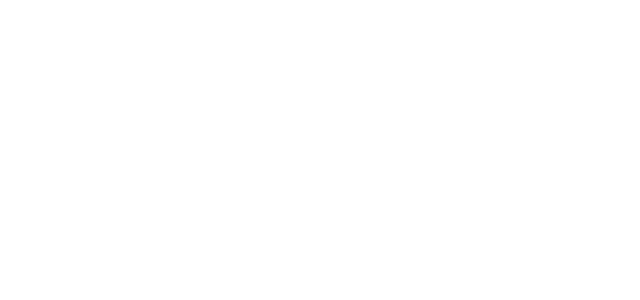
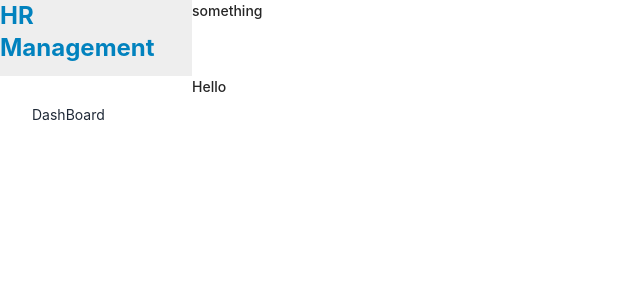
Before and after one commit to TeamHero6/knot-client, a React (Create React App) app: page /hrdashboard in a window 1280 px wide. Before the commit this address had no page. Shown: the top 300 px of the page, without its empty margins (0-640 px from the left). Built offline with nearby package versions, Linux system fonts and the light colour scheme; the HTML template or start-up script is replaced by a standard one.

Commit message:
setup dashboard route

```diff
--- a/src/App.js
+++ b/src/App.js
@@ -4,6 +4,7 @@
 import Login from "./Components/Pages/Authentications/Login/Login";
 import Signup from "./Components/Pages/Authentications/Signup/Signup";
 import Home from "./Components/Pages/Home/Home";
+import Hrdashboard from "./Components/Pages/Hrdashboard/Hrdashboard";
 
 function App() {
     return (
@@ -11,6 +12,7 @@
             <Routes>
                 <Route path="/" element={<Home />}></Route>
                 <Route path="/login" element={<Login />} />
+                <Route path="/hrdashboard" element={<Hrdashboard />} />
                 <Route path="/signup" element={<Signup />} />
             </Routes>
         </div>
--- /dev/null
+++ b/src/Components/Pages/Hrdashboard/Hrdashboard.css
@@ -0,0 +1,6 @@
+.dash_color{
+    color:  #0182BE;
+}
+.gray{
+    background-color: #EEEEEE;
+}
--- /dev/null
+++ b/src/Components/Pages/Hrdashboard/Hrdashboard.js
@@ -0,0 +1,37 @@
+import React from 'react';
+import { Link, Outlet } from 'react-router-dom';
+import './Hrdashboard.css'
+
+const Hrdashboard = () => {
+    return (
+        <div>
+            <div className='flex'>
+                    <div className='gray w-48'>
+                    <h2 className='text-2xl font-bold dash_color'>HR Management</h2>
+                    </div>
+                    <div>
+                        <h3>something</h3>
+                    </div>
+                </div>
+            <div class="drawer drawer-mobile">
+            <input id="dashboard-sidebar" type="checkbox" class="drawer-toggle" />
+            <div class="drawer-content">
+                <h3>Hello</h3>
+
+                <Outlet></Outlet>
+            </div>
+            <div class="drawer-side">
+                <label for="dashboard-sidebar" class="drawer-overlay"></label>
+                <ul class="menu p-4 overflow-y-auto w-48 bg-base-100 text-base-content">
+                    {/* <!-- Sidebar content here --> */}
+                    <li><Link to="/dashboard">DashBoard</Link></li>
+
+                </ul>
+
+            </div>
+        </div>
+        </div>
+    );
+};
+
+export default Hrdashboard;
```
